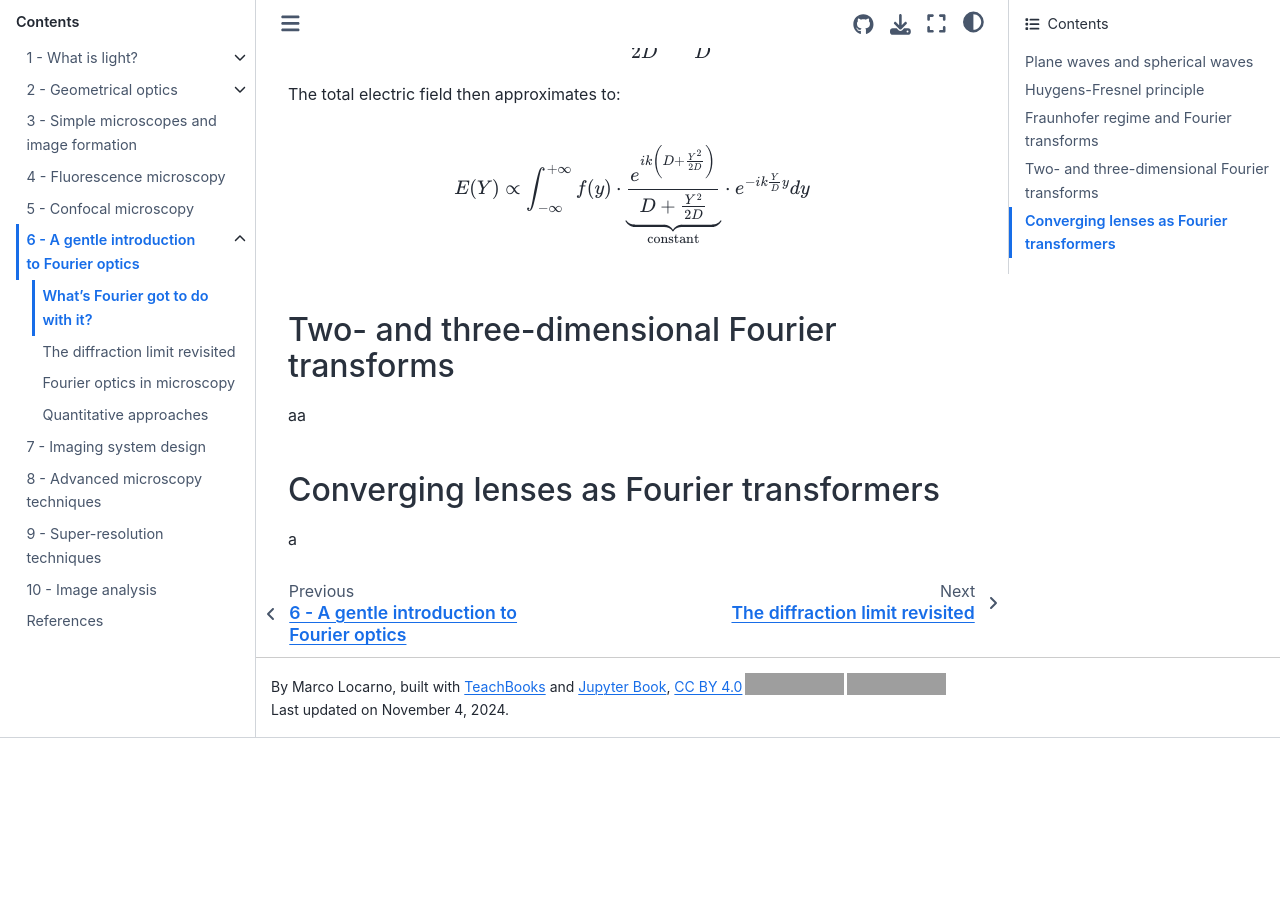
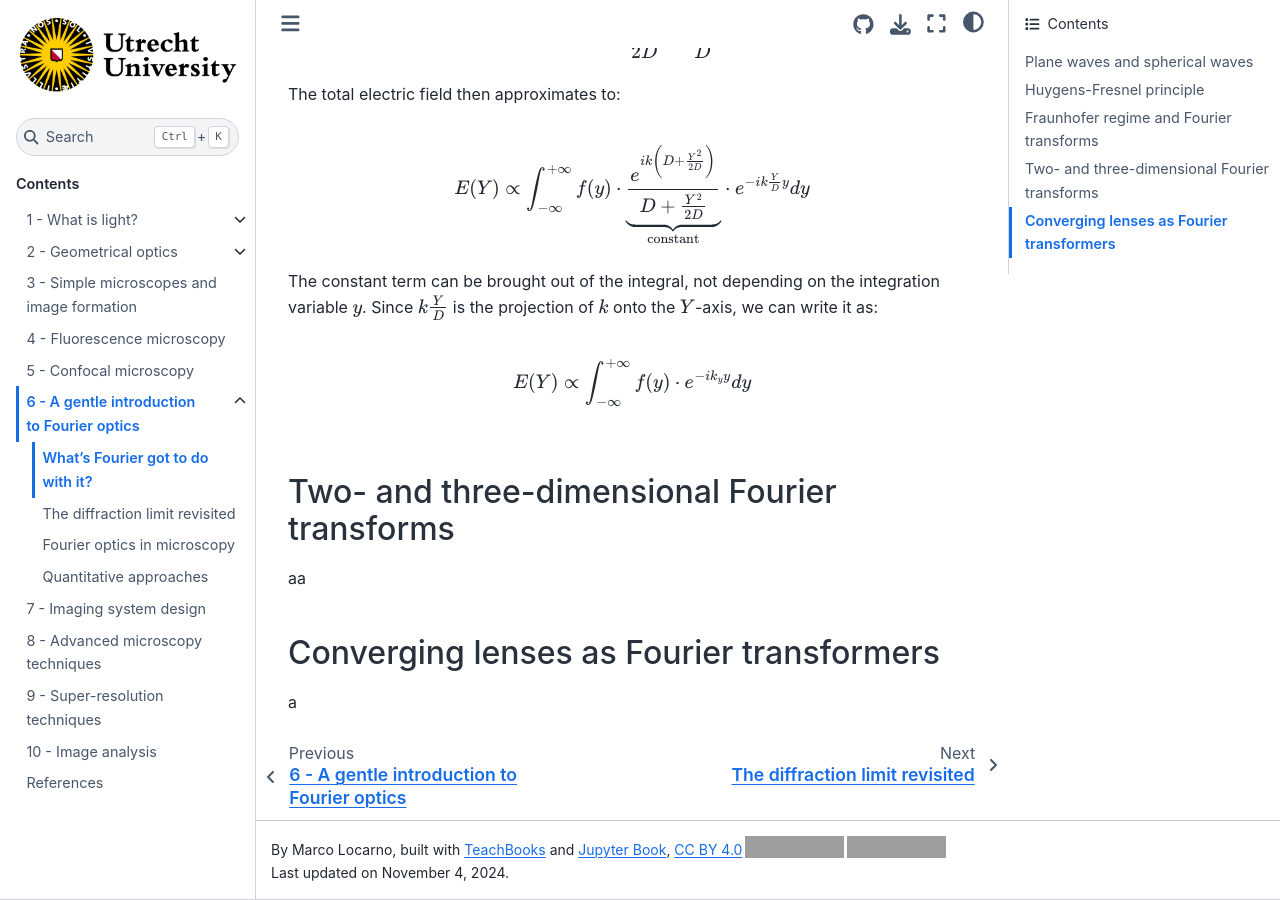
Before and after one commit to MarcoLoc95/ALMB, a Jupyter Book: the page built from book/some_content/chap6_1.md, in a window 1280 px wide and 900 px high, scrolled down 5200 px. Built offline with Jupyter Book 1.0.4 settings and Sphinx 7.4.7 and the Sphinx Book theme 1.1.4, drawn with Linux system fonts in a browser that asks for light colours; comment, search, counter and statistics services are not loaded; before the commit the page ends 5938 px from its top, so only the background shows below that; grey boxes are pictures that could not be loaded.

Commit message:
Update chap6_1.md

```diff
--- a/book/some_content/chap6_1.md
+++ b/book/some_content/chap6_1.md
@@ -126,6 +126,13 @@
 E(Y) \propto \int_{-\infty}^{+\infty} f(y) \cdot \underbrace{\frac{e^{ik\bigg(D+\frac{Y^2}{2D}\bigg)}}{D+\frac{Y^2}{2D}}}_{\text{constant}} \cdot e^{-ik\frac{Y}{D}y} dy
 $$
 
+The constant term can be brought out of the integral, not depending on the integration variable $y$. Since $k\frac{Y}{D}$ is the projection of $k$ onto the $Y$-axis, we can write it as:
+
+$$
+E(Y) \propto \int_{-\infty}^{+\infty} f(y) \cdot e^{-ik_y y} dy
+$$
+
+
 Two- and three-dimensional Fourier transforms
 ---
 aa
```
